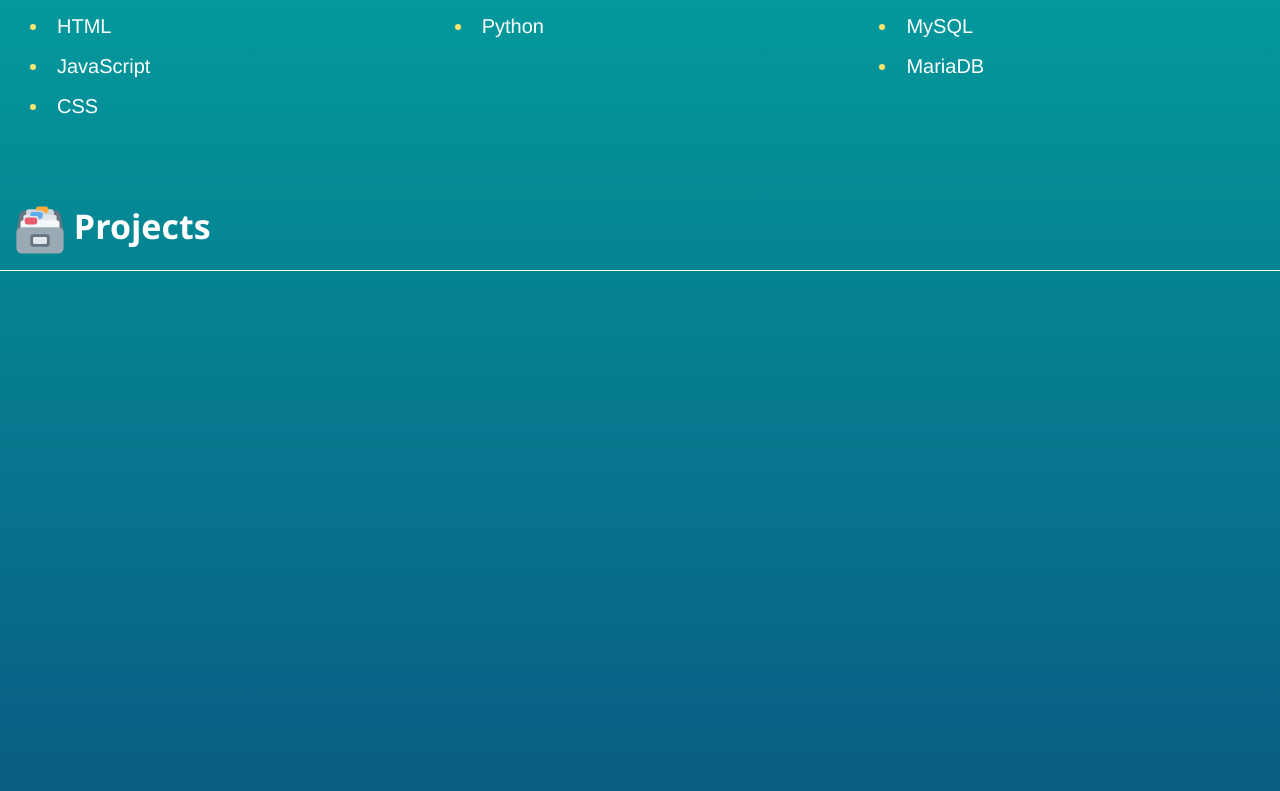
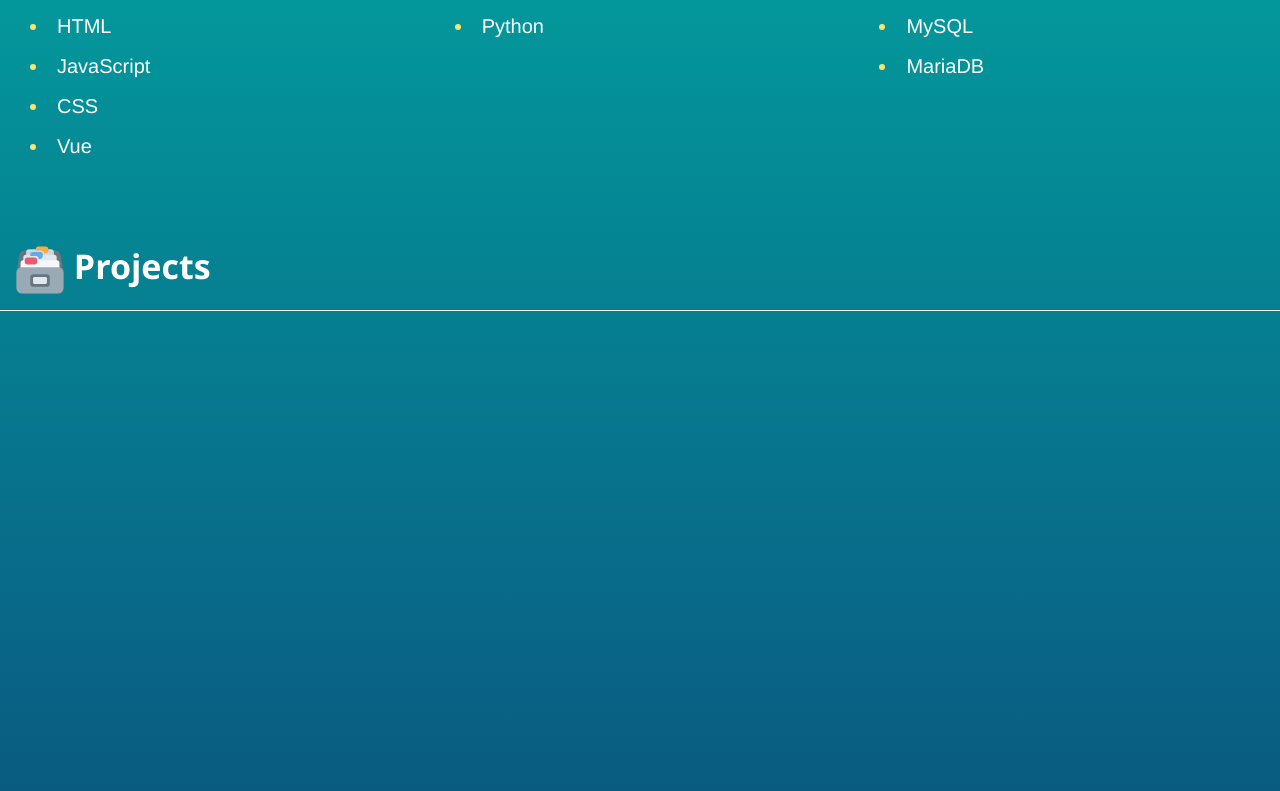
Before and after one commit to myk0907/vue-board, a Vue app: page / in a window 1280 px wide. Shown: the part 2309-3100 px from the top of the page. Built offline with nearby package versions, Linux system fonts and the light colour scheme.

Commit message:
툴팁 기능 추가

```diff
--- a/src/assets/common.css
+++ b/src/assets/common.css
@@ -214,7 +214,7 @@ html, body{
     /* height: 400px; */
     border-radius: 10px;
     overflow: hidden;
-    margin: 20px;
+    /* margin: 20px; */
     cursor: pointer;
     transition: box-shadow 0.3s ease-in-out;
 }
@@ -352,6 +352,52 @@ li::marker {
     /* content: "🔹"; */
 }
 
+[tooltip]:hover {
+	position: relative;
+}
+
+[tooltip]:after {
+	-webkit-transition: bottom .3s ease-in-out, opacity .3s ease-in-out;
+	-moz-transition: bottom .3s ease-in-out, opacity .3s ease-in-out;
+	transition: bottom .3s ease-in-out, opacity .3s ease-in-out;
+
+	background-color: rgba(0, 0, 0, 0.8);
+
+    -webkit-box-shadow: 0px 0px 3px 1px rgba(50, 50, 50, 0.4);
+	-moz-box-shadow: 0px 0px 3px 1px rgba(50, 50, 50, 0.4);
+	box-shadow: 0px 0px 3px 1px rgba(50, 50, 50, 0.4);
+
+    -webkit-border-radius: 5px;
+	-moz-border-radius: 5px;
+	border-radius: 5px;
+
+    color: #FFFFFF;
+	font-size: 12px;
+	margin-bottom: 10px;
+	padding: 10px 10px;
+	position: absolute;
+	width: auto;
+	min-width: 200px;
+	max-width: 300px;
+	word-wrap: break-word;
+
+	z-index: 9999;
+
+	opacity: 0;
+	left: -9999px;
+    top: 90%;
+
+	content: attr(tooltip);
+}
+
+[tooltip]:hover:after {
+	text-indent: 0;
+    line-height : normal;
+    top: 0;
+	left: 70%;
+	opacity: 1;
+}
+
 /* 스크롤바 전체 */
 ::-webkit-scrollbar {
     width: 13px;
@@ -378,18 +424,17 @@ li::marker {
     z-index: 999;
     bottom: 15px;
     right: 10px;
-
+    cursor: pointer;
 }
 
-.top-down-button :hover {
-    /* -webkit-animation: shake 2s .7s ease-in-out infinite;
+/* .top-down-button :hover {
+    -webkit-animation: shake 2s .7s ease-in-out infinite;
     -webkit-transform-origin: 50% 4px;
     -moz-animation: shake 2s .7s ease-in-out infinite;
     -moz-transform-origin: 50% 4px;
     animation: shake 2s .7s ease-in-out infinite;
-    transform-origin: 50% 4px; */
-
-}
+    transform-origin: 50% 4px;
+} */
 
 .element-shake-top {
     -webkit-animation: shake 2s .7s ease-in-out infinite;
--- a/src/views/MainPage2.vue
+++ b/src/views/MainPage2.vue
@@ -51,24 +51,24 @@
 
   export default {
     setup() {
+
+      // 화면 상하단 이동버튼(거북이) 마우스 오버시 거북이 흔들림
       let buttonClass = ref('');
 
       const handleMouseOver = () => {
-      const buttonElement = document.getElementById('button-turtle');
-      if (buttonElement) {
-        if (buttonElement.className === 'to-top-button') {
+        const buttonElement = document.getElementById('button-turtle').className;
+        if (buttonElement === 'to-top-button') {
           buttonClass.value = 'element-shake-top';
-        } else if (buttonElement.className === 'to-down-button') {
+        } else if (buttonElement === 'to-down-button') {
           buttonClass.value = 'element-shake-bottom';
         }
-      }
-    };
+      };
 
-    const handleMouseOut = () => {
-      buttonClass.value = ''; // 초기 클래스로 변경
-    };
+      const handleMouseOut = () => {
+        buttonClass.value = ''; // 초기 클래스로 변경
+      };
 
-      // 마우스 휠 방향 체크
+      // 마우스 휠 방향 체크 함수
       let wheelDir = "down";
       const handleWheel = (event) => {
         if (event.deltaY > 0) {
--- a/src/views/PortfolioMain.vue
+++ b/src/views/PortfolioMain.vue
@@ -194,10 +194,11 @@
     <div class="contents-bg-black real_data equal-space">
       <div class="group_row box-3">
         <div class="header_2"><img src="../assets/svg/browser.svg"> 웹개발</div>
-          <li>Spring Framework & JAVA</li>
-          <li>HTML</li>
+        <li tooltip="MVC 패턴을 이용한 웹 페이지 (게시판, 페이징) 구현">Spring Framework & JAVA</li>
+        <li tooltip="div, span, img, a 등 HTML 태그를 활용한 웹 페이지 구성">HTML</li>
         <li>JavaScript</li>
         <li>CSS</li>
+        <li tooltip="composition api방식을 이용한 component 제작">Vue</li>
 
 <!--
           Spring Framework & JAVA
@@ -213,7 +214,7 @@
       </div>
       <div class="group_row box-3">
         <div class="header_2"><img src="../assets/svg/bar-graph.svg"> 데이터</div>
-          <li>R</li>
+        <li tooltip="csv, txt, nc파일 등을 데이터프레임으로 변환 후 원하는 형태로 편집하여 시각화, R Shiny 패키지를 이용하여 웹 앱 제작">R</li>
         <li>Python</li>
 
           <!--
@@ -225,17 +226,11 @@
           <li>인터넷 크롤링, 셀레니움을 사용하여 데이터 수집</li>
           -->
       </div>
-      <div class="group_row box-3">
+      <div class="group_row box-3" tooltip="데이터베이스를 만들고 필요한 테이블을 생성하여 웹페이지에 활용">
         <div class="header_2"><img src="../assets/svg/database.svg"> 데이터베이스</div>
         <li>PostgreSQL</li>
         <li>MySQL</li>
         <li>MariaDB</li>
-
-          <!--
-          SQL
-          <li>데이터베이스를 만들고 필요한 테이블을 생성하여 웹페이지에 활용</li>
-          <li>subquery, join문을 활용하여 데이터 조회</li>
-          -->
       </div>
 
     </div>
```
Lines whose indentation alone changed are shown as unchanged.
